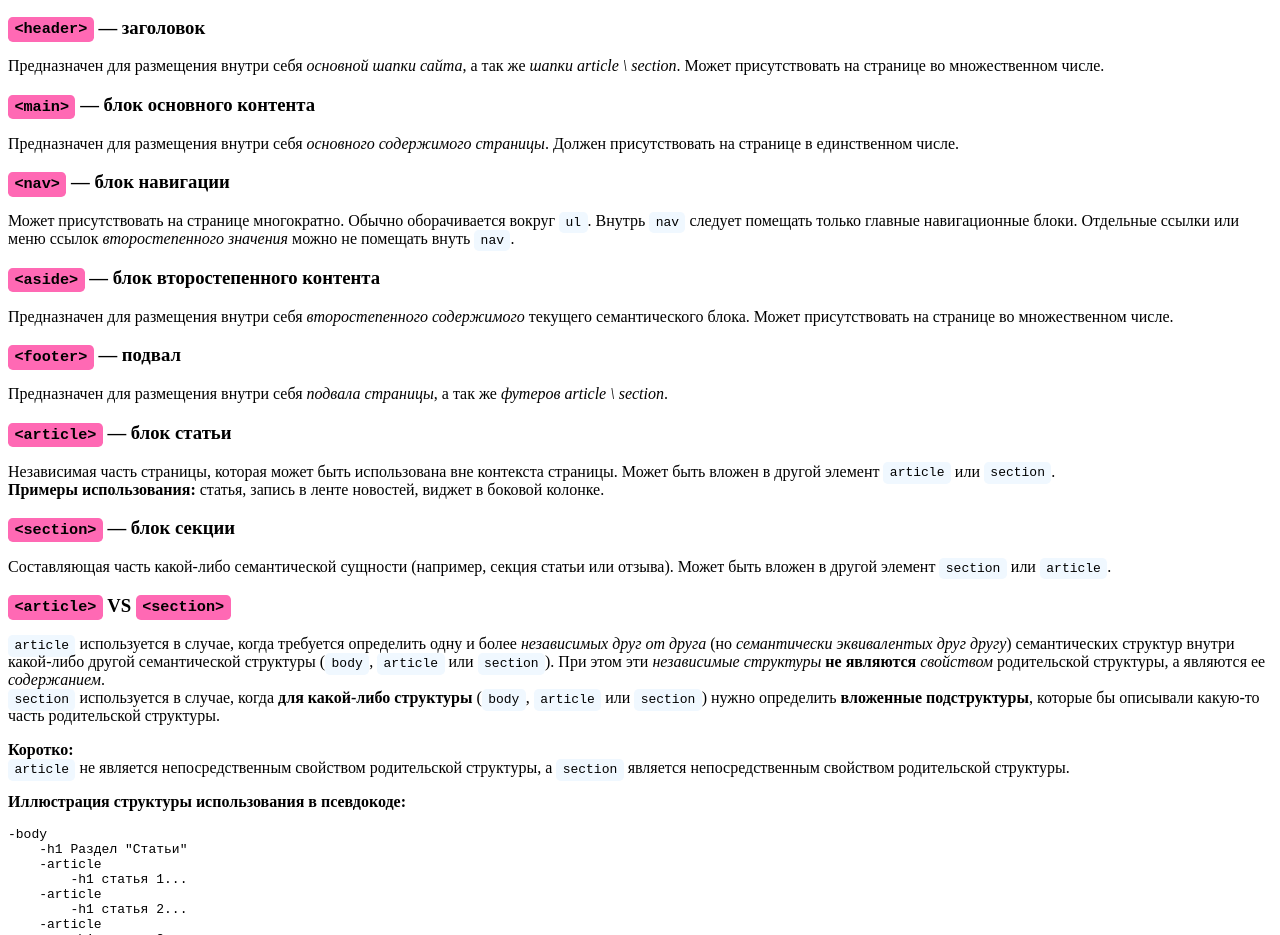
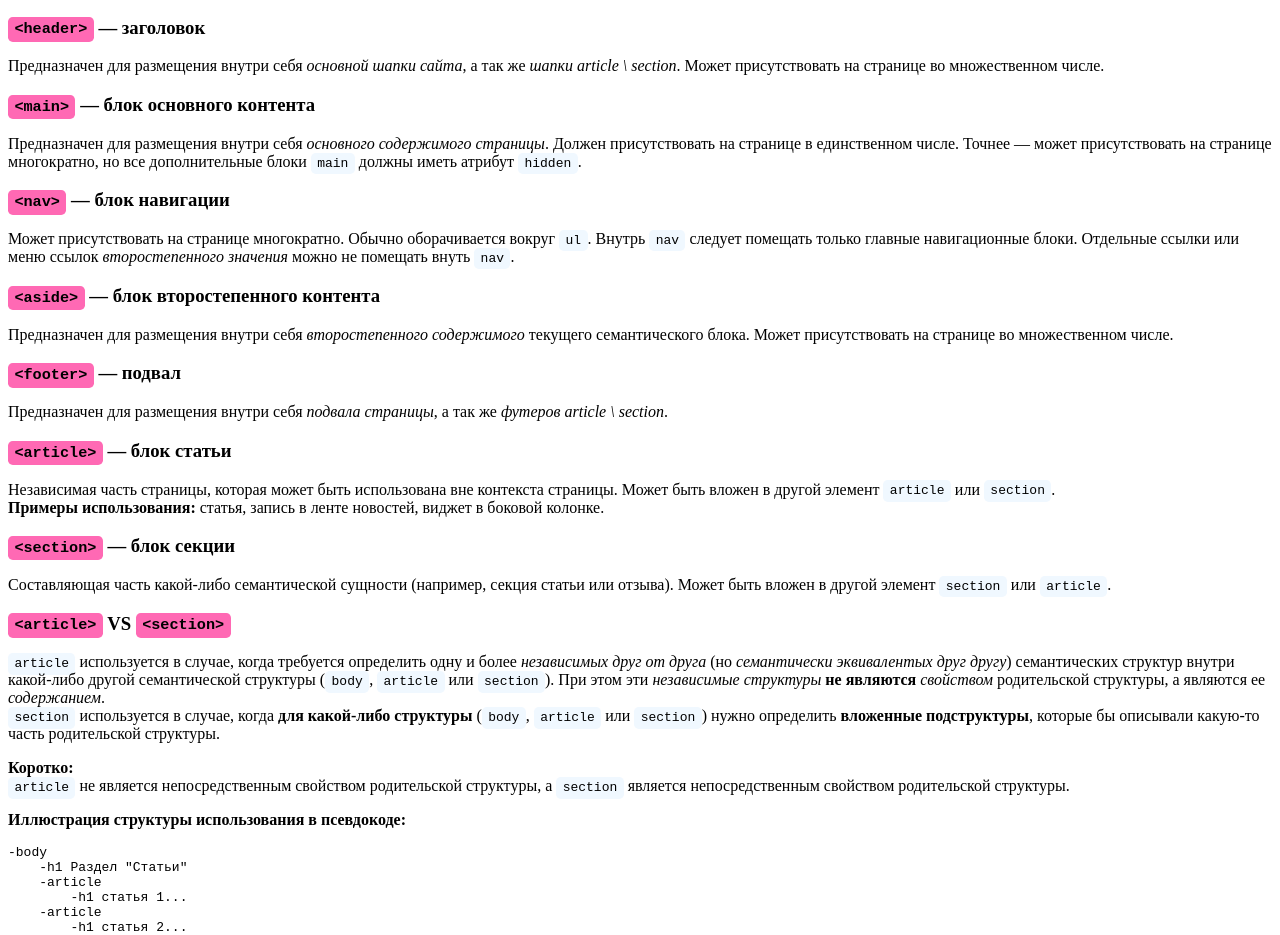
Before and after one commit to Jeneko/html-all-tags, a plain HTML site: page all-html-tags.html in a window 1280 px wide. Shown: the part 2184-3119 px from the top of the page. Drawn offline with Linux system fonts and the light colour scheme.

Commit message:
Refine <main> section

```diff
--- a/all-html-tags.html
+++ b/all-html-tags.html
@@ -246,7 +246,8 @@
             <h3><code>&lt;main&gt;</code> — блок основного контента</h3>
             <p>
                 Предназначен для размещения внутри себя <i>основного содержимого страницы</i>. Должен присутствовать на
-                странице в единственном числе.
+                странице в единственном числе. Точнее — может присутствовать на странице многократно, но все дополнительные
+                блоки <code>main</code> должны иметь атрибут <code>hidden</code>.
             </p>
 
             <!-- NAV -->
```
